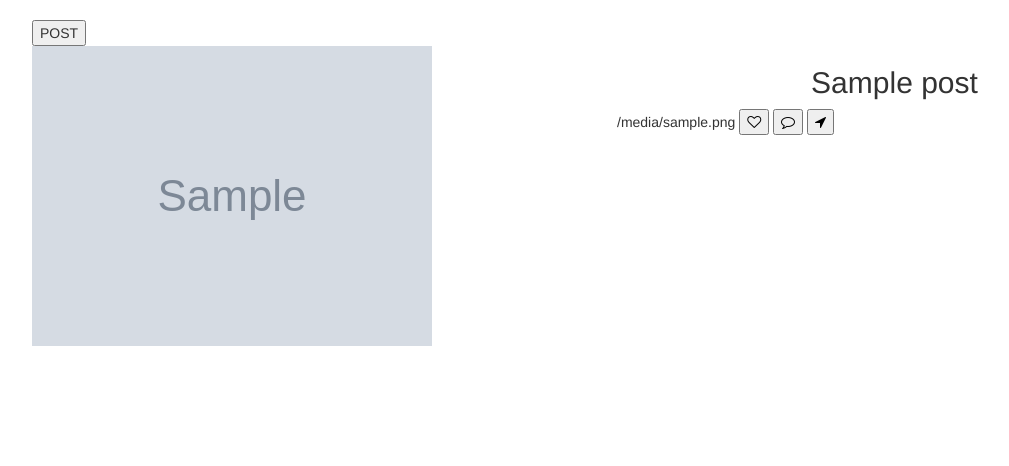
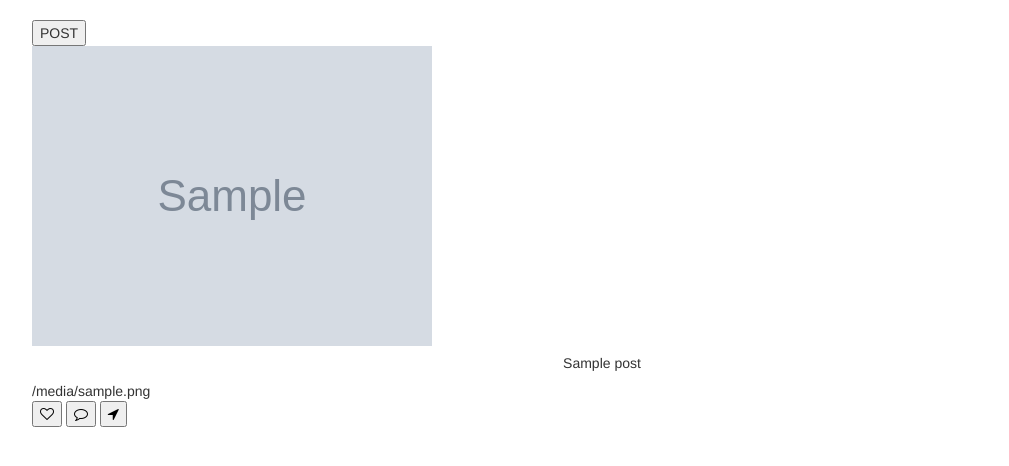
Before and after one commit to Gitongamiriam/insta, a Django app: template instagram/templates/new_post.html in a window 1280 px wide. Shown: the part 102-568 px from the top of the page, without its empty margins (38-1047 px from the left). Run offline with Django 3.2, Linux system fonts and the light colour scheme; the template is opened without the code that fills it: most values are stand-ins (such as "Sample title", 1, 10 or a date in 2020); grey boxes marked "Sample" are stand-in pictures; some libraries are stand-ins or nearby versions.

Commit message:
Add a a  new post

```diff
--- a/instagram/templates/base.html
+++ b/instagram/templates/base.html
@@ -21,7 +21,8 @@
 </head>
 <body>
     {% include "navbar.html" %}
-    {% block content %} <h1 class='text-center'>Welcome to Instagram</h1> {%endblock%}
+    {% block content %} <h1 class='text-center'><a class="active fa fa-camera" style="color: black;" href="#">Instagram</a>
+    </h1> {%endblock%}
 
     {% block scripts %}
         <script src="https://ajax.googleapis.com/ajax/libs/jquery/3.2.1/jquery.min.js"></script>
@@ -32,15 +33,15 @@
 
 
         {% for post in posts %}
-         <div class="row">
+         <div class="card">
           <!-- displaying News articles -->
-          <div class="col-xs-6 col-sm-6 col-md-6 col-lg-6">
+          <!-- <div class="col-xs-6 col-sm-6 col-md-6 col-lg-6"> -->
             <img src="{{post.image.url}}" class="img-responsive" alt="Image">
-          </div>
-          <div class="col-xs-6 col-sm-6 col-md-6 col-lg-6">
-            <h2 class="text-center"> {{ post.image_name }}</h2>
+          <!-- </div> -->
+          <!-- <div class="col-xs-6 col-sm-6 col-md-6 col-lg-6"> -->
+            <h5 class="text-center"> {{ post.image_name }}</h5>
+            <i class="fas fa-map-marker-alt"></i> {{post.image_caption}}
             <div class="col">
-            <i class="fas fa-map-marker-alt"></i> {{post.image_caption}}
             <button type="submit"><i class="fa fa-heart-o" style="color: black;"></i></i></button>
             <button type="submit"><i class="fa fa-comment-o" style="color: black;"></i></i></button>
             <button type="submit"><i class="fa fa-location-arrow" style="color: black;"></i></button>
@@ -57,6 +58,6 @@
 
         {% endfor %}
 
-      </div>
+     </div>
 </body>
 </html>
--- a/instagram/templates/navbar.html
+++ b/instagram/templates/navbar.html
@@ -37,8 +37,9 @@
               </a>
         <ul class="dropdown-menu" role="menu">
           <li>
-            <a href="{%url 'home'%}">Home</a>
+            <a href="{%url 'newpost'%}">create a post</a>
           </li>
+
           <li>
             <a href="/accounts/password/change">Change Password</a>
           </li>
```
Also changed, not shown: media/images/f3.jpeg (added).
